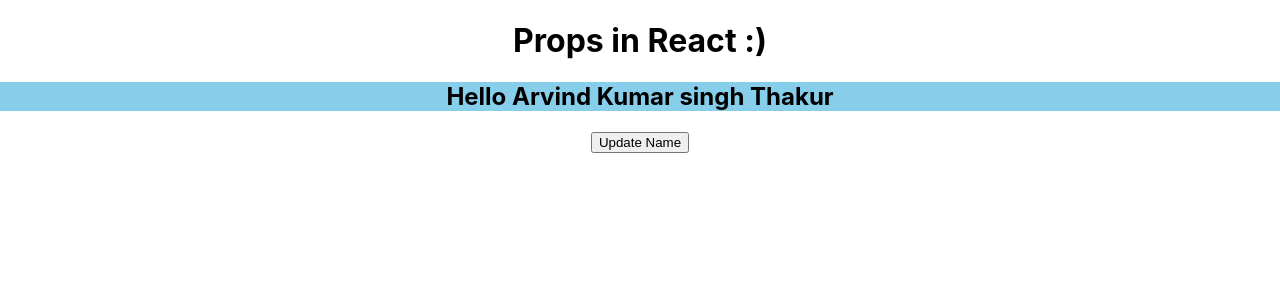
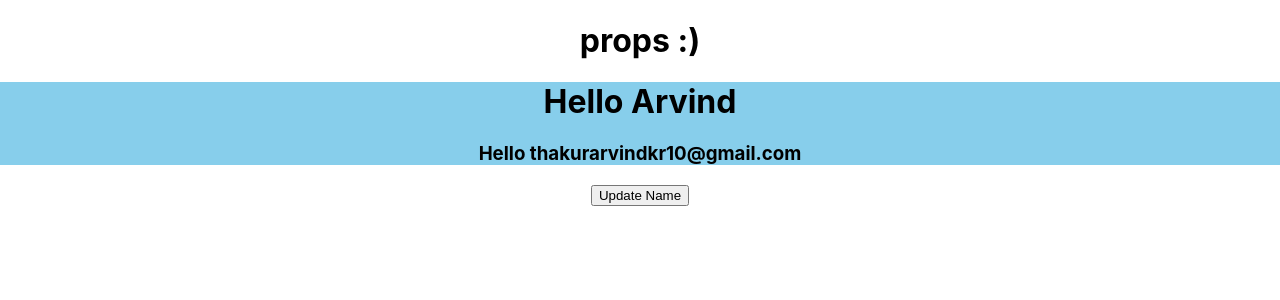
Before and after one commit to Arvindkr123/React-Learning, a React (Create React App) app: page / in a window 1280 px wide. Shown: the top 300 px of the page. Built offline with nearby package versions, Linux system fonts and the light colour scheme.

Commit message:
Props with class component

```diff
--- a/src/App.js
+++ b/src/App.js
@@ -3,33 +3,33 @@ import './App.css';
 import Student from './Student';
 import React, {useState} from 'react';
 
-function App(){
-  const [name, setName] = useState('Arvind Kumar singh Thakur')
-  return(
-    <div className='App'>
-      <h1>Props in React :)</h1>
-      <Student name={name}></Student>
-      <button onClick={()=>{setName('Akshita')}}>Update Name</button>
-    </div>
-  )
+class App extends React.Component{
+  constructor(){
+    super();
+    this.state={
+      name:'Arvind'
+    }
+
+  }
+  render(){
+    return(
+      <div className='App'>
+        <h1>props :)</h1>
+        <Student name={this.state.name} email={'thakurarvindkr10@gmail.com'}></Student>
+        <button onClick={()=>this.setState({name:'Arvind Thakur'})}>Update Name</button>
+      </div>
+    )
+  }
 }
+
+
 // function App(){
 //   return(
 //     <div className='App'>
 //       <h1>Props in React :)</h1>
-//       <Student name={'Arvind Kumar Singh Thakur'}></Student>
-//       <Student name={'Ram Kumar Singh Thakur'}></Student>
-//       <Student name={'Bhoore Kumar Singh Thakur'}></Student>
-//     </div>
-//   )
-// }
-// function App(){
-//   return(
-//     <div className='App'>
-//       <h1>Props in React :)</h1>
-//       <Student name={'Arvind Kumar Singh Thakur'} email='thakurarvindkr10@gmail.com' other={{address:'delhi', phone:'12343'}}></Student>
-//       <Student name={'Vijay Kumar Singh Thakur'} email='thakurarvindkr10@gmail.com' other={{address:'delhi', phone:'12343'}}></Student>
-//       <Student name={'Ak Kumar Singh Thakur'} email='thakurarvindkr10@gmail.com' other={{address:'delhi', phone:'12343'}}></Student>
+//       <Student name={'Arvind'} email={'thakurarvindkr10@gmail.com'}></Student>
+//       <Student name={'Ram'} email={'thakurarvindkr10@gmail.com'}></Student>
+//       <Student name={'Akshita'} email={'thakurarvindkr10@gmail.com'}></Student>
 //     </div>
 //   )
 // }
--- a/src/Student.js
+++ b/src/Student.js
@@ -1,23 +1,15 @@
+import React from "react";
 
-
-// function Student(props){
-//     console.log(props.name);
-//     return(
-//         <div style={{backgroundColor:'skyBlue'}}>
-//             <h2>Name : {props.name}</h2>
-//             <h4>Email : {props.email}</h4>
-//             <h4>Address : {props.other.address}</h4>
-//             <h4>Phone : {props.other.phone}</h4>
-//         </div>
-//     )
-// }
-function Student(props) {
-    console.log(props.name);
-    return (
-        <div style={{ backgroundColor: 'skyBlue' }}>
-            <h2>Hello  {props.name}</h2>
-        </div>
-    )
+class Student extends React.Component {
+    render() {
+        console.log(this.props);
+        return (
+            <div style={{backgroundColor:'skyblue'}}>
+                <h1>Hello {this.props.name}</h1>
+                <h3>Hello {this.props.email}</h3>
+            </div>
+        )
+    }
 }
 
 export default Student;
```
